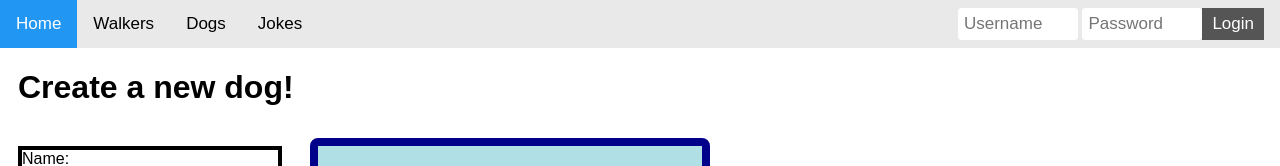
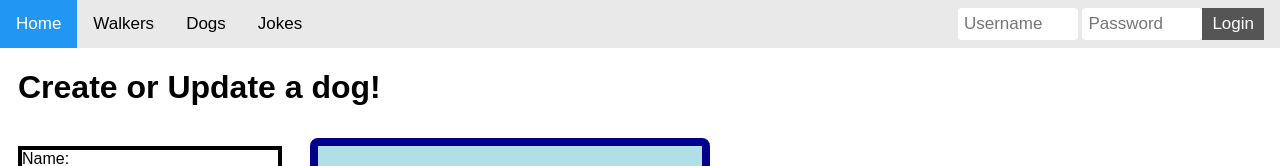
Before and after one commit to MagicalGlove/3SemExamFrontend, a React app: page /Exam3s/admin in a window 1280 px wide. Shown: the top 166 px of the page. Built offline with nearby package versions, Linux system fonts and the light colour scheme; the HTML template or start-up script is replaced by a standard one.

Commit message:
Update Admin.jsx

```diff
--- a/src/pages/Admin.jsx
+++ b/src/pages/Admin.jsx
@@ -39,7 +39,7 @@ function Admin(props) {
 
     return (
         <div className="createDogDiv">
-            <h1 style={{marginLeft: '2.5%'}}>Create a new dog!</h1>
+            <h1 style={{marginLeft: '2.5%'}}>Create or Update a dog!</h1>
             <div className="outerDiv">
                 <div className="inputBox">
                     <form>
```
